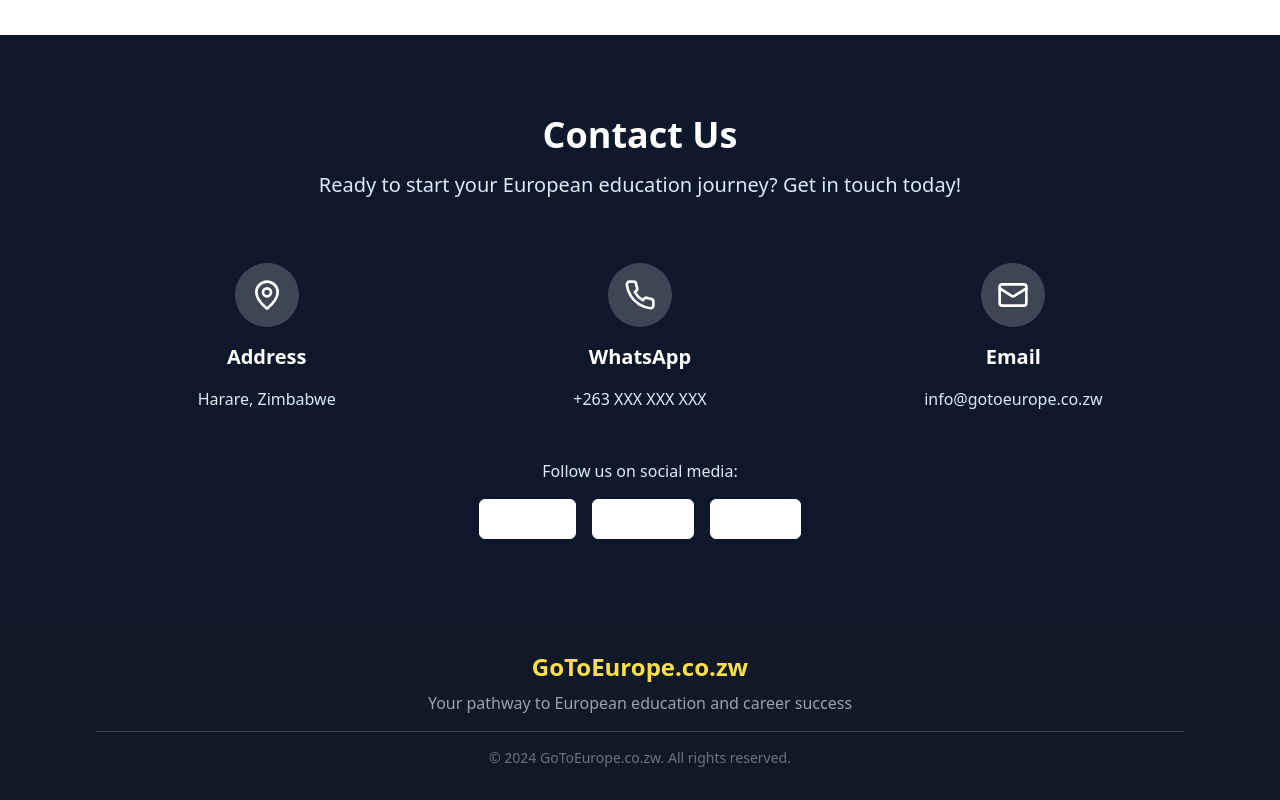
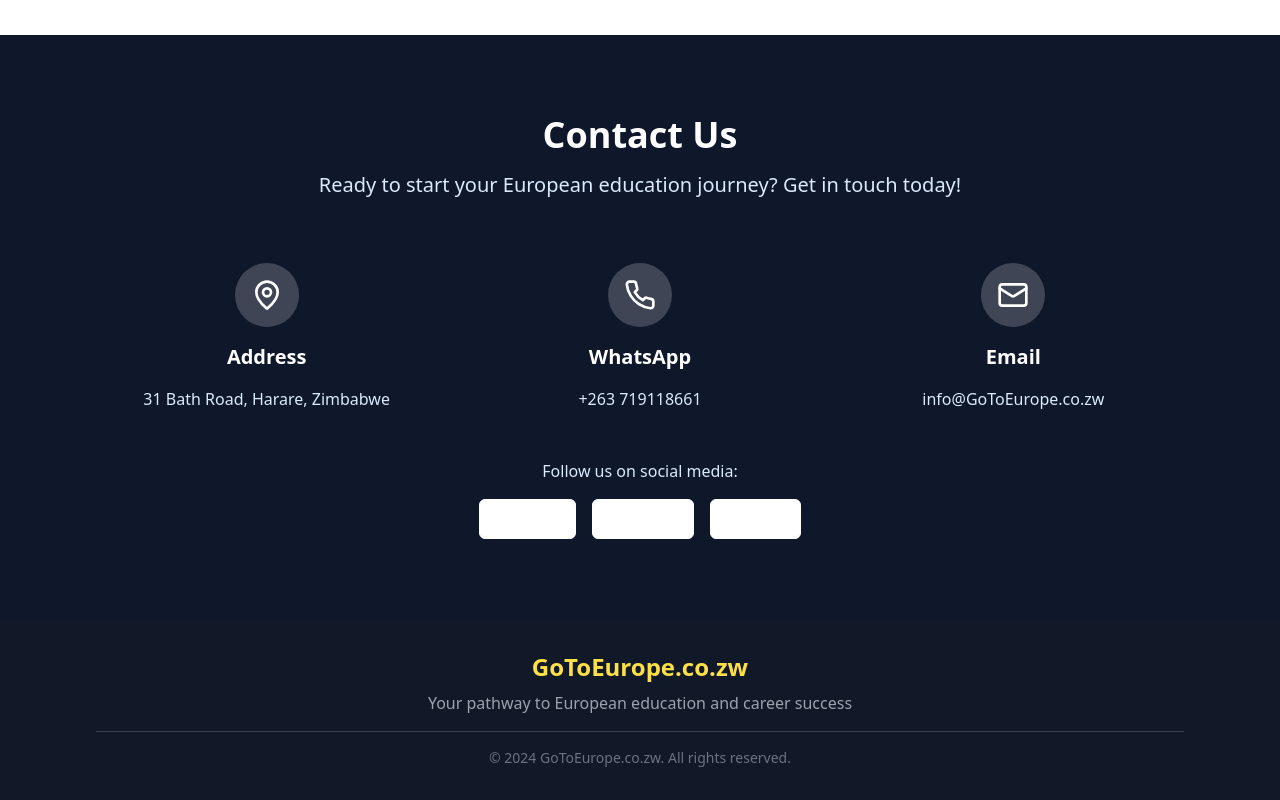
Before and after one commit to GoToEurope/gotoeurope-zimbabwe-guide, a React (Vite) app: page / in a window 1280 px wide. Shown: the part 4171-4971 px from the top of the page. Built offline with nearby package versions, Linux system fonts and the light colour scheme.

Commit message:
Update contact information
Update contact details and university information.

```diff
--- a/src/pages/Index.tsx
+++ b/src/pages/Index.tsx
@@ -1,4 +1,3 @@
-
 import { ArrowRight, Users, GraduationCap, Plane, Star, Phone, Mail, MapPin } from "lucide-react";
 import { Button } from "@/components/ui/button";
 import { Card, CardContent, CardDescription, CardHeader, CardTitle } from "@/components/ui/card";
@@ -238,21 +237,21 @@ const Index = () => {
                 <MapPin className="h-8 w-8" />
               </div>
               <h3 className="text-xl font-semibold">Address</h3>
-              <p className="text-blue-100">Harare, Zimbabwe</p>
+              <p className="text-blue-100">31 Bath Road, Harare, Zimbabwe</p>
             </div>
             <div className="space-y-4">
               <div className="mx-auto w-16 h-16 bg-white bg-opacity-20 rounded-full flex items-center justify-center">
                 <Phone className="h-8 w-8" />
               </div>
               <h3 className="text-xl font-semibold">WhatsApp</h3>
-              <p className="text-blue-100">+263 XXX XXX XXX</p>
+              <p className="text-blue-100">+263 719118661</p>
             </div>
             <div className="space-y-4">
               <div className="mx-auto w-16 h-16 bg-white bg-opacity-20 rounded-full flex items-center justify-center">
                 <Mail className="h-8 w-8" />
               </div>
               <h3 className="text-xl font-semibold">Email</h3>
-              <p className="text-blue-100">info@gotoeurope.co.zw</p>
+              <p className="text-blue-100">info@GoToEurope.co.zw</p>
             </div>
           </div>
           <div className="text-center mt-12">
```
